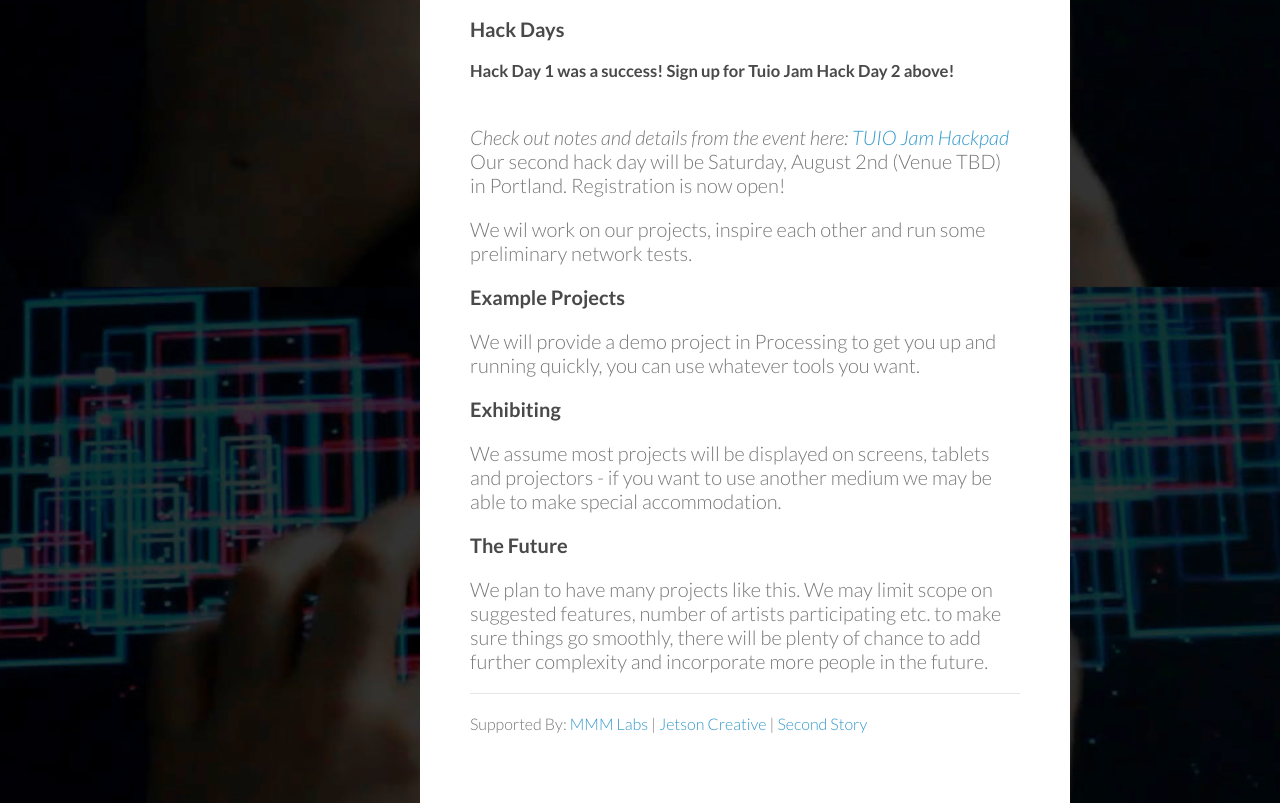
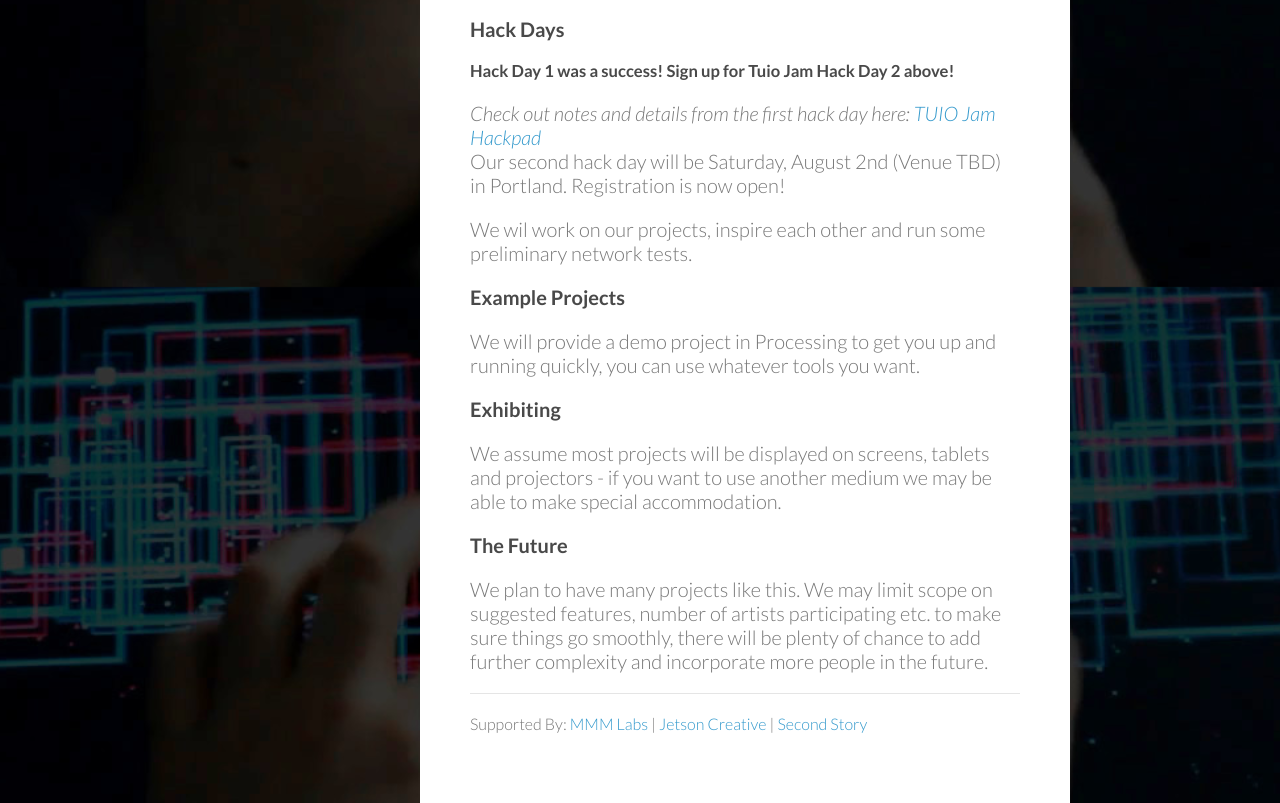
Before and after one commit to Ctrl-Art/tuio-jam, a plain HTML site: page index.html in a window 1280 px wide. Shown: the part 1313-2116 px from the top of the page. Drawn offline with Linux system fonts and the light colour scheme.

Commit message:
Update index.html

```diff
--- a/index.html
+++ b/index.html
@@ -41,8 +41,7 @@
 
         <h4>Hack Days</h4>
         <h5>Hack Day 1 was a success! Sign up for Tuio Jam Hack Day 2 above!</h5>
-        <br>
-        <i>Check out notes and details from the event here: <a href="https://tuiojam.hackpad.com/TUIO-Jam-Hackday-Notes-wlx4X3m0uDF">TUIO Jam Hackpad</a></i>
+        <i>Check out notes and details from the first hack day here: <a href="https://tuiojam.hackpad.com/TUIO-Jam-Hackday-Notes-wlx4X3m0uDF">TUIO Jam Hackpad</a></i>
         <br>
         <p>Our second hack day will be Saturday, August 2nd (Venue TBD) in Portland. Registration is now open!</p>
         <p>We wil work on our projects, inspire each other and run some preliminary network tests.</p>
```
